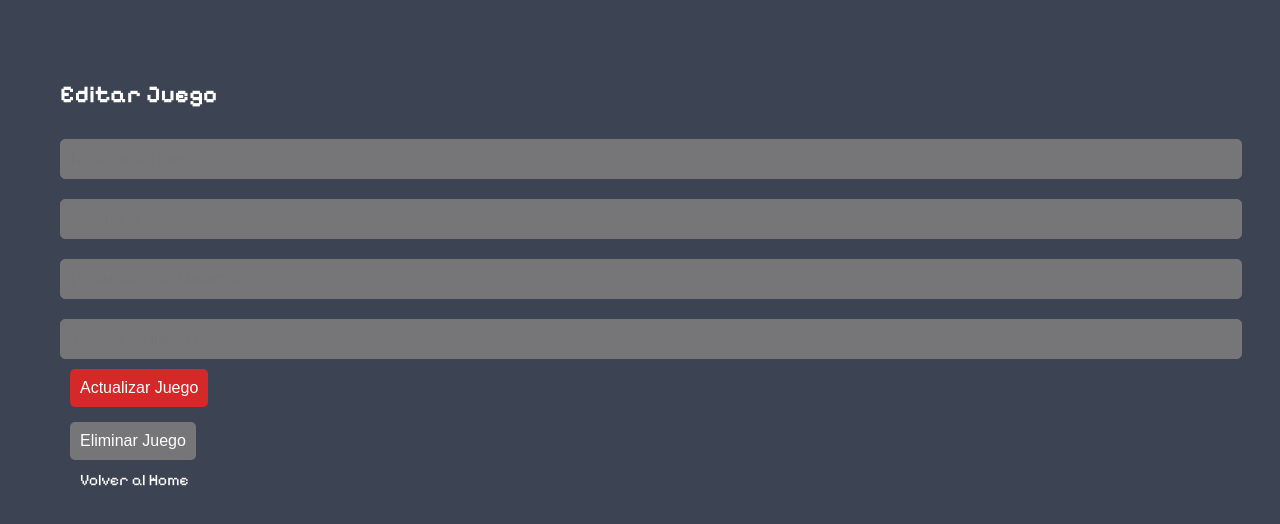
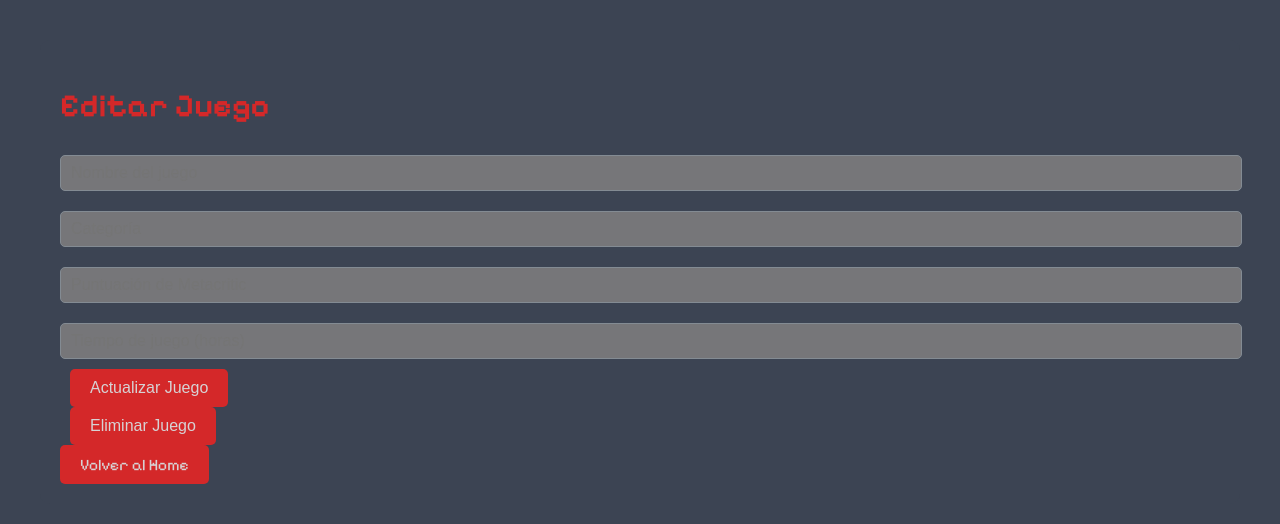
Before and after one commit to ManoLOL12/proyecto-final-manuel, a Vue app: page /edit-game/1 in a window 1280 px wide. Shown: the top 524 px of the page. Built offline with nearby package versions, Linux system fonts and the light colour scheme.

Commit message:
Estilo de pagina home terminado

```diff
--- a/src/App.vue
+++ b/src/App.vue
@@ -14,20 +14,20 @@ import { ref } from 'vue'
 body {
   font-family: 'Pixelify Sans', sans-serif;
   margin: 40px;
-  background-color: #3C4453; /* Fondo principal */
-  color: #D7D2D4; /* Texto principal */
+  background-color: #3C4453;
+  color: #D7D2D4;
 }
 
 h1 {
   font-size: 36px;
   text-align: center;
   margin-bottom: 20px;
-  color: #D7D2D4; /* Color del título */
+  color: #D7D2D4;
 }
 
 button {
-  background-color: #D42829; /* Fondo de botones */
-  color: #D7D2D4; /* Texto de los botones */
+  background-color: #D42829;
+  color: #D7D2D4;
   border: none;
   padding: 10px 20px;
   font-size: 14px;
@@ -38,18 +38,18 @@ button {
 }
 
 button:hover {
-  background-color: #838B93; /* Hover en botones */
+  background-color: #838B93;
 }
 
 button:disabled {
-  background-color: #A6A5A1; /* Estado deshabilitado de botones */
+  background-color: #A6A5A1;
   cursor: not-allowed;
 }
 
 form input {
-  background-color: #767679; /* Fondo de inputs */
-  border: 1px solid #838B93; /* Borde de los inputs */
-  color: #D7D2D4; /* Color de texto */
+  background-color: #767679;
+  border: 1px solid #838B93;
+  color: #D7D2D4;
   padding: 8px 10px;
   margin: 10px 0;
   border-radius: 5px;
@@ -62,7 +62,7 @@ ul {
 }
 
 li {
-  background-color: #767679; /* Fondo de cada item de la lista */
+  background-color: #767679;
   margin: 10px 0;
   padding: 15px;
   border-radius: 5px;
@@ -73,7 +73,7 @@ li {
 
 li span {
   font-size: 14px;
-  color: #838B93; /* Color de la fecha de finalización */
+  color: #838B93;
 }
 
 li strong {
--- a/src/components/GameForm.vue
+++ b/src/components/GameForm.vue
@@ -6,14 +6,14 @@
       <input v-model="game.category" placeholder="Categoría" required />
       <input v-model="game.metacriticScore" type="number" placeholder="Puntuación de Metacritic" required />
       <input v-model="game.playtime" type="number" placeholder="Tiempo de juego (horas)" required />
-      <button type="submit">{{ isEditMode ? 'Actualizar Juego' : 'Crear Juego' }}</button>
+      <button type="submit" class="button">{{ isEditMode ? 'Actualizar Juego' : 'Crear Juego' }}</button>
     </form>
 
     <div v-if="isEditMode">
-      <button @click="handleDelete" class="btn-delete">Eliminar Juego</button>
+      <button @click="handleDelete" class="button">Eliminar Juego</button>
     </div>
 
-    <router-link to="/" class="btn-back-home">Volver al Home</router-link>
+    <router-link to="/" class="button">Volver al Home</router-link>
   </div>
 </template>
 
@@ -26,10 +26,8 @@ const gameStore = useGameStore()
 const route = useRoute()
 const router = useRouter()
 
-// Determinamos si estamos en modo edición o no
 const isEditMode = ref(!!route.params.id)
 
-// Juego que se está creando o editando
 const game = ref({
   name: '',
   category: '',
@@ -37,7 +35,6 @@ const game = ref({
   playtime: ''
 })
 
-// Si estamos editando un juego, cargamos los datos del juego desde el store
 watchEffect(() => {
   if (isEditMode.value) {
     const gameToEdit = gameStore.games.find(game => game.id == route.params.id)
@@ -49,10 +46,8 @@ watchEffect(() => {
 
 function handleSubmit() {
   if (isEditMode.value) {
-    // Editar un juego existente
     gameStore.editGame(game.value)
   } else {
-    // Crear un juego nuevo
     const newGame = {
       ...game.value,
       id: Date.now(),
@@ -60,8 +55,6 @@ function handleSubmit() {
     }
     gameStore.addGame(newGame)
   }
-
-  // Redirigimos al listado de juegos después de guardar
   router.push('/games')
 }
 
@@ -73,17 +66,16 @@ function handleDelete() {
 }
 </script>
 
-<style scoped>
-/* Estilos para el formulario */
+<style>
 .game-form {
   padding: 20px;
   background-color: #3C4453;
   border-radius: 10px;
-  color: white;
+  color: #D7D2D4;
 }
 
 input {
-  width: 100%;
+  width: 50%;
   padding: 10px;
   margin: 10px 0;
   border: 1px solid #767679;
@@ -91,44 +83,17 @@ input {
   font-size: 16px;
 }
 
-button {
+.button {
+  display: inline-block;
   background-color: #D42829;
-  color: white;
-  padding: 10px;
-  font-size: 16px;
-  border: none;
-  border-radius: 5px;
-}
-
-button:hover {
-  background-color: #838B93;
-}
-
-.btn-back-home {
-  display: inline-block;
-  background-color: #3C4453;
-  color: white;
+  color: #D7D2D4;
   padding: 10px 20px;
   text-decoration: none;
   border-radius: 5px;
   font-size: 16px;
 }
 
-.btn-back-home:hover {
-  background-color: #D42829;
-}
-
-.btn-delete {
-  background-color: #767679;
-  color: white;
-  padding: 10px;
-  font-size: 16px;
-  border: none;
-  border-radius: 5px;
-  margin-top: 15px;
-}
-
-.btn-delete:hover {
-  background-color: #D42829;
+.button:hover {
+  background-color: #838B93;
 }
 </style>
--- a/src/pages/CreateGamePage.vue
+++ b/src/pages/CreateGamePage.vue
@@ -1,6 +1,9 @@
 <template>
   <div class="create-game-page">
     <GameForm />
+  </div>
+  <div class="create-game-page">
+    <router-link to="/games" class="button">Ver lista de juegos</router-link>
   </div>
 </template>
 
@@ -8,13 +11,12 @@
 import GameForm from '../components/GameForm.vue'
 </script>
 
-<style scoped>
-/* Estilos para la página de creación de juegos */
+<style>
 .create-game-page {
   padding: 20px;
   background-color: #3C4453;
   border-radius: 10px;
-  color: white;
+  color: #D7D2D4;
   text-align: center;
 }
 
--- a/src/pages/EditGamePage.vue
+++ b/src/pages/EditGamePage.vue
@@ -8,8 +8,7 @@
 import GameForm from '../components/GameForm.vue'
 </script>
 
-<style scoped>
-/* Estilos para la página de editar juego */
+<style>
 .edit-game-page {
   margin-top: 20px;
 }
--- a/src/pages/GameListPage.vue
+++ b/src/pages/GameListPage.vue
@@ -1,20 +1,20 @@
 <template>
   <div class="game-list-page">
-    <h2>Lista de Videojuegos</h2>
+    <h1>Tu Lista de Videojuegos</h1>
     <ul>
       <li v-for="game in gameStore.games" :key="game.id">
         <div>
-          <h3>{{ game.name }}</h3>
+          <h2>{{ game.name }}</h2>
           <p>Categoria: {{ game.category }}</p>
           <p>Puntuación: {{ game.metacriticScore }}</p>
           <p>Tiempo de juego: {{ game.playtime }} horas</p>
           <p v-if="game.completed">Completado: Sí ({{ game.completionDate }})</p>
-          <router-link :to="`/edit-game/${game.id}`" class="btn-edit">Editar</router-link>
+          <router-link :to="`/edit-game/${game.id}`" class="button">Editar</router-link>
         </div>
       </li>
     </ul>
-    <router-link to="/create-game" class="btn-create">Crear Nuevo Juego</router-link>
-    <router-link to="/" class="btn-create">Volver al Inicio</router-link>
+    <router-link to="/create-game" class="button">Crear Nuevo Juego</router-link>
+    <router-link to="/" class="button">Volver al Inicio</router-link>
   </div>
 </template>
 
@@ -24,11 +24,10 @@ import { useGameStore } from '../stores/gameStore'
 const gameStore = useGameStore()
 </script>
 
-<style scoped>
-/* Estilos para la lista de juegos */
+<style>
 .game-list-page {
-  font-family: 'Arial', sans-serif;
-  color: white;
+  font-family: 'Pixelify sans';
+  color: #D7D2D4;
   background-color: #3C4453;
   padding: 20px;
   border-radius: 10px;
@@ -40,30 +39,17 @@ const gameStore = useGameStore()
 }
 
 .game-list-page li {
-  background-color: #D7D2D4;
+  background-color: #838B93;
   margin-bottom: 15px;
   padding: 15px;
   border-radius: 8px;
 }
 
-.game-list-page li h3 {
+.game-list-page li h2 {
   color: #D42829;
 }
 
-.btn-edit {
-  background-color: #767679;
-  color: white;
-  padding: 5px 10px;
-  text-decoration: none;
-  border-radius: 5px;
-  font-size: 14px;
-}
-
-.btn-edit:hover {
-  background-color: #838B93;
-}
-
-.btn-create {
+.button {
   display: inline-block;
   background-color: #D42829;
   color: white;
@@ -73,7 +59,7 @@ const gameStore = useGameStore()
   font-size: 16px;
 }
 
-.btn-create:hover {
+.button:hover {
   background-color: #838B93;
 }
 </style>
--- a/src/pages/HomePage.vue
+++ b/src/pages/HomePage.vue
@@ -1,19 +1,21 @@
 <template>
   <div class="home-page">
-    <h1>Bienvenido a la Todo List de Videojuegos</h1>
-    <p>Explora, crea y organiza tus juegos favoritos.</p>
-    <router-link to="/games">Ver lista de juegos</router-link>
+    <h1>Bienvenido a Game Ender</h1>
+    <h2>Vamos a acabar con esos juegos de una vez</h2>
+    <p>Organiza una lista con tus juegos sin terminar y márcalos como completados.</p>
+    <router-link to="/games" class="button">Ver lista de juegos</router-link>
   </div>
 </template>
 
 <script setup>
-// No necesitas ningún script aquí para este ejemplo
 </script>
 
-<style scoped>
+<style>
+@import url('https://fonts.googleapis.com/css2?family=Pixelify+Sans:wght@400..700&display=swap');
+
 .home-page {
   text-align: center;
-  font-family: 'Arial', sans-serif;
+  font-family: 'Pixelify sans';
   color: white;
   background-color: #3C4453;
   padding: 50px;
@@ -21,11 +23,30 @@
 }
 
 .home-page h1 {
-  font-size: 2.5rem;
+  font-size: 3rem;
+  color: #D7D2D4;
+}
+
+.home-page h2 {
+  font-size: 2rem;
   color: #D42829;
 }
 
 .home-page p {
   font-size: 1.2rem;
 }
+
+.button {
+  display: inline-block;
+  background-color: #D42829;
+  color: white;
+  padding: 10px 20px;
+  text-decoration: none;
+  border-radius: 5px;
+  font-size: 16px;
+}
+
+.button:hover {
+  background-color: #838B93;
+}
 </style>
--- a/src/stores/gameStore.js
+++ b/src/stores/gameStore.js
@@ -2,23 +2,23 @@ import { defineStore } from 'pinia'
 
 export const useGameStore = defineStore('gameStore', {
   state: () => ({
-    games: JSON.parse(localStorage.getItem('games')) || []  // Cargamos los juegos desde localStorage
+    games: JSON.parse(localStorage.getItem('games')) || []
   }),
   actions: {
     addGame(newGame) {
       this.games.push(newGame)
-      this.saveGames()  // Guardamos los juegos actualizados en localStorage
+      this.saveGames()
     },
     editGame(updatedGame) {
       const index = this.games.findIndex(game => game.id === updatedGame.id)
       if (index !== -1) {
         this.games[index] = updatedGame
-        this.saveGames()  // Guardamos los juegos actualizados en localStorage
+        this.saveGames()
       }
     },
     deleteGame(gameId) {
       this.games = this.games.filter(game => game.id !== gameId)
-      this.saveGames()  // Guardamos los juegos actualizados en localStorage
+      this.saveGames()
     },
     saveGames() {
       localStorage.setItem('games', JSON.stringify(this.games))
```
